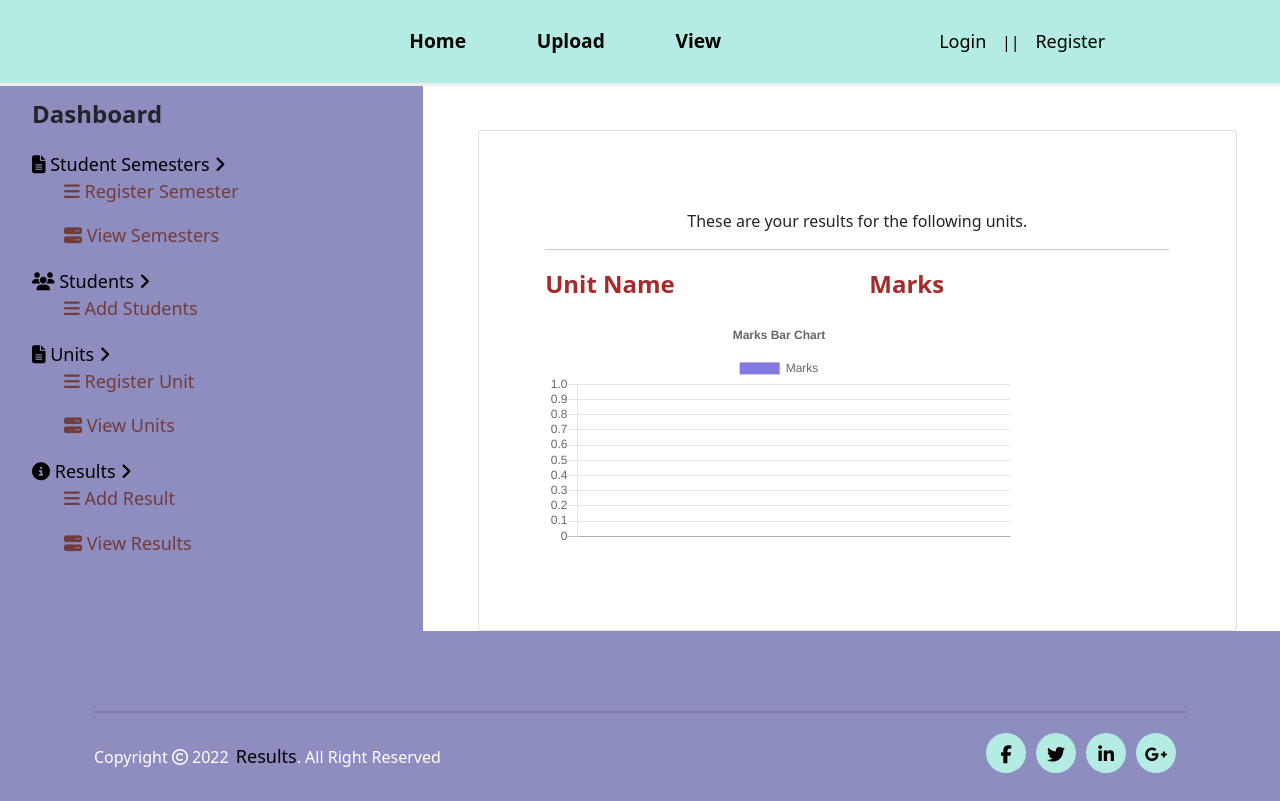
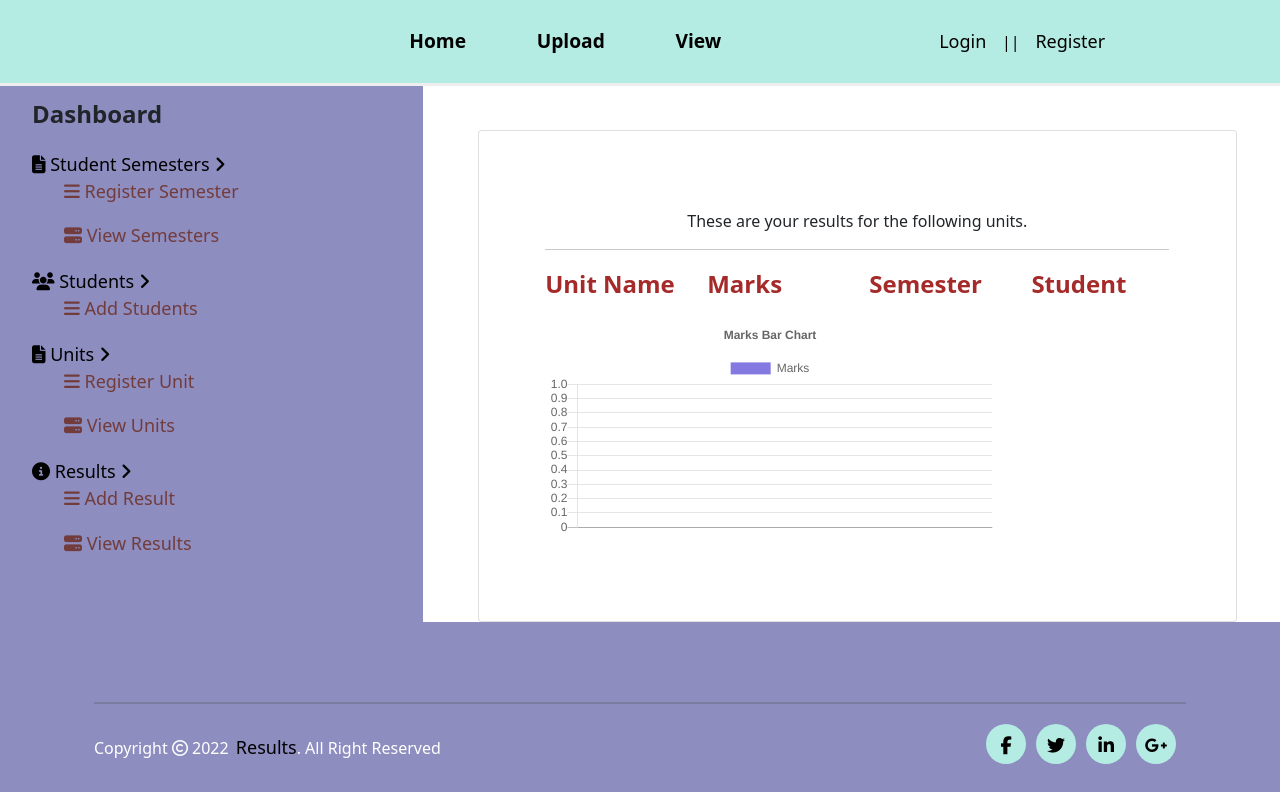
Before and after one commit to jobkarani/students-portal-app, a Django app: page /results/ in a window 1280 px wide. Run offline with Django 3.2, Linux system fonts and the light colour scheme; data that the repository does not hold is empty; some libraries are stand-ins or nearby versions; some web fonts are replaced.

Commit message:
modifies deregister functionality

```diff
--- a/app/templates/all-temps/results.html
+++ b/app/templates/all-temps/results.html
@@ -16,7 +16,7 @@
 
                     </div>
                     <div class="row">
-                        <div class="body col-6">
+                        <div class="body col-3">
                             <div class="card-title">
                                 <p style="color: brown; font-size: x-large;font-weight: 900;">Unit Name</p>
                             {% for marks in marks %}
@@ -26,7 +26,7 @@
                             {% endfor %}
                         </div>
                     </div>
-                    <div class="body col-6">
+                    <div class="body col-3">
                         <div class="card-title">
                             <p style="color: brown; font-size: x-large;font-weight: 900;">Marks</p>
                         {% for marks in marks %}
@@ -35,8 +35,28 @@
                             </p>
                         {% endfor %}
                     </div>
-                    </div>
                 </div>
+                <div class="body col-3">
+                    <div class="card-title">
+                        <p style="color: brown; font-size: x-large;font-weight: 900;">Semester</p>
+                    {% for marks in marks %}
+                        <p> <span style="font: weight 900px; font-size:larger;">{{marks.semester}}
+                            </span></p>
+                        </p>
+                    {% endfor %}
+                </div>
+                </div>
+                <div class="body col-3">
+                    <div class="card-title">
+                        <p style="color: brown; font-size: x-large;font-weight: 900;">Student</p>
+                    {% for marks in marks %}
+                        <p> <span style="font: weight 900px; font-size:larger;">{{marks.student}}
+                            </span></p>
+                        </p>
+                    {% endfor %}
+                </div>
+                </div>
+
                 <div class="row">
                     <div class="col-12">
                         <div id="container" style="width: 75%;">
--- a/app/templates/all-temps/semesters.html
+++ b/app/templates/all-temps/semesters.html
@@ -24,7 +24,7 @@
                                 </p>
                         </div>
                         <div class="body col-6">
-                            <a href="" onclick="return confirm('Are you sure you want to delete this semester?')"
+                            <a href="{% url 'removeSem' sems.semester_name %}" onclick="return confirm('Are you sure you want to delete this semester?')"
 										class="btn btn-outline-danger">
 										De-register</a>
                         </div>
--- a/app/urls.py
+++ b/app/urls.py
@@ -17,7 +17,7 @@ urlpatterns = [
     path('units/', views.viewUnits, name='viewUnits'),
     path('semesters/', views.viewSems, name='viewSems'),
     path('results/', views.viewResults, name='viewResults'),
-    # path('removeSem/<int:semester_name>/', views.removeSem, name='removeSem'),
+    path('removeSem/<slug>/', views.removeSem, name='removeSem'),
     path('result-chart/', views.bar_chart, name='bar_chart'),
     path('bar-chart/', views.bar_chart, name='bar_chart'),
 ]
--- a/app/views.py
+++ b/app/views.py
@@ -117,13 +117,13 @@ def viewSems(request):
     }
     return render(request, 'all-temps/semesters.html',ctx)
 
-# def removeSem(request, semester_name):
-#     sems = get_object_or_404(Semester, name=semester_name)
-#     sems.delete()
-#     ctx ={
-#         "sems":sems,
-#     }
-#     return redirect('index',ctx)
+def removeSem(request, slug):
+    sems = get_object_or_404(Semester, semester_name=slug)
+    sems.delete()
+    ctx ={
+        "sems":sems,
+    }
+    return redirect('viewSems')
 
 def createResults(request):
     if request.method == 'POST':
@@ -149,7 +149,7 @@ def bar_chart(request):
     labels = []
     data = []
 
-    queryset = Results.objects.values('semester__semester_name').annotate(result_marks=Sum('marks')).order_by('-result_marks')
+    queryset = Results.objects.filter(student=1).values('semester__semester_name').annotate(result_marks=Sum('marks')).order_by('-result_marks')
     for entry in queryset:
         labels.append(entry['semester__semester_name'])
         data.append(entry['result_marks'])
```
